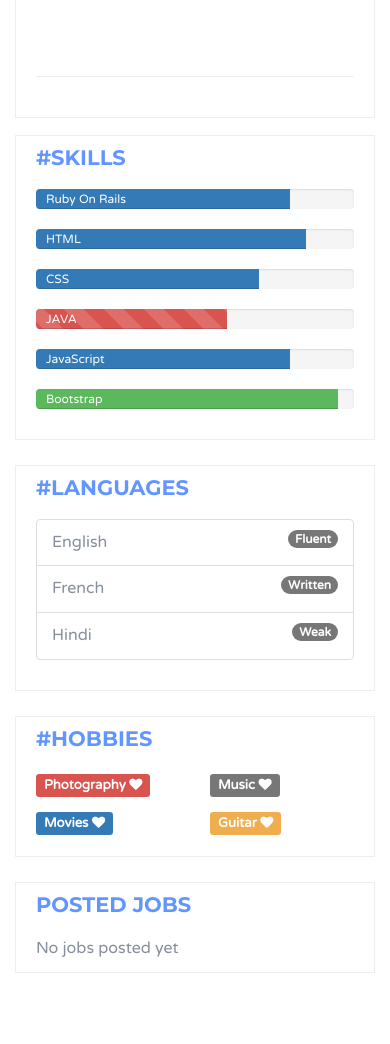
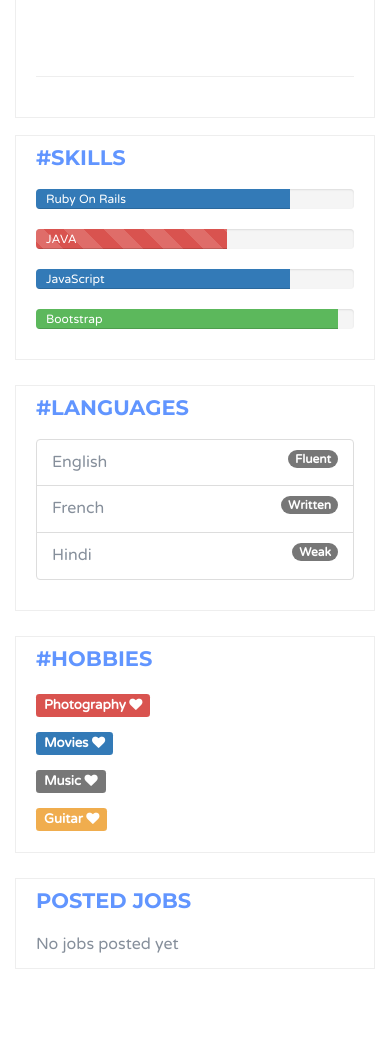
Before and after one commit to oscar0812/doxfory, a PHP site: template app/views/profile.php in a window 390 px wide. Shown: the part 471-1515 px from the top of the page. After the commit the page ends 1440 px from the top, so only its background shows below. Run offline with PHP 8.4, Linux system fonts and the light colour scheme; the template is opened without the code that fills it: most values are stand-ins (such as "Sample title", 1, 10 or a date in 2020); data that the repository does not hold is empty; some web fonts are replaced.

Commit message:
rearrange hobby box

```diff
--- a/app/views/profile.php
+++ b/app/views/profile.php
@@ -118,16 +118,6 @@
 								</div>
 							</div>
 							<div class="progress">
-								<div class="progress-bar" role="progressbar" aria-valuenow="60" aria-valuemin="0" aria-valuemax="100" style="width: 85%;">
-									<div class="skill-item">HTML</div>
-								</div>
-							</div>
-							<div class="progress">
-								<div class="progress-bar" role="progressbar" aria-valuenow="60" aria-valuemin="0" aria-valuemax="100" style="width: 70%;">
-									<div class="skill-item">CSS</div>
-								</div>
-							</div>
-							<div class="progress">
 								<div class="progress-bar progress-bar-danger progress-bar-striped active" role="progressbar" aria-valuenow="60" aria-valuemin="0" aria-valuemax="100" style="width: 60%;">
 									<div class="skill-item">JAVA</div>
 								</div>
@@ -166,7 +156,7 @@
 						<div class="box hobbies">
 							<h3 class="blue">#Hobbies</h3>
 							<div class="row bigger-110">
-								<div class="col-xs-6">
+								<div class="col-xs-12">
 									<ul class="list-unstyled">
 										<li>
 											<span class="label label-danger">Photography <i class="fa fa-heart"></i></span>
@@ -174,10 +164,6 @@
 										<li>
 											<span class="label label-primary">Movies <i class="fa fa-heart"></i></span>
 										</li>
-									</ul>
-								</div>
-								<div class="col-xs-6">
-									<ul class="list-unstyled">
 										<li>
 											<span class="label label-default">Music <i class="fa fa-heart"></i></span>
 										</li>
```
